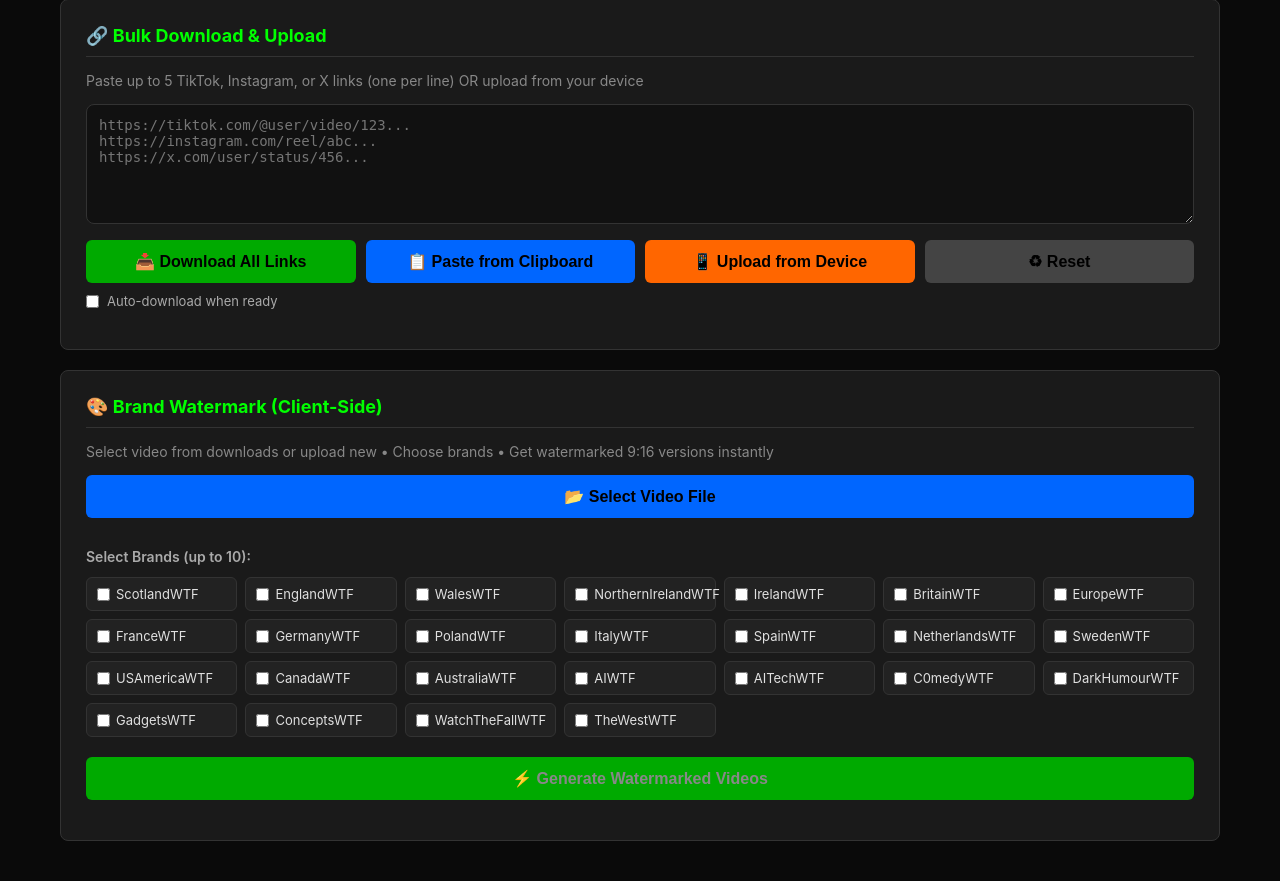
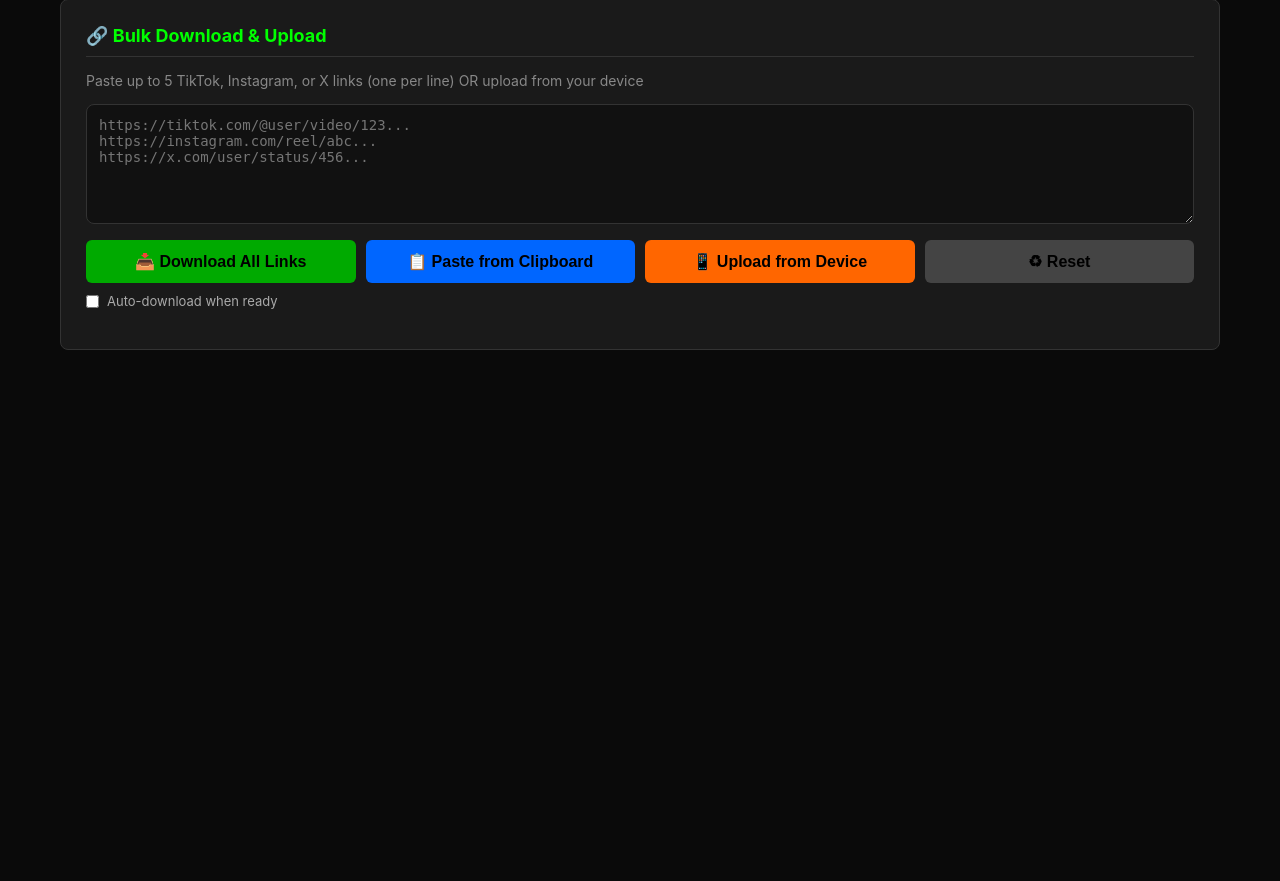
Before and after one commit to watchthefall/watchthefall-orchestrator, a Flask app: page /portal/ in a window 1280 px wide. Shown: the part 184-1065 px from the top of the page. After the commit the page ends 534 px from the top, so only its background shows below. Run offline with Flask 3, Linux system fonts and the light colour scheme; some libraries are stand-ins or nearby versions.

Commit message:
Hide redundant Brand Watermark section

```diff
--- a/portal/templates/dashboard.html
+++ b/portal/templates/dashboard.html
@@ -324,8 +324,8 @@
             <div id="fetchStatus" style="margin-top:15px;"></div>
         </div>
 
-        <!-- Brand Watermark Section -->
-        <div class="section">
+        <!-- Brand Watermark Section (HIDDEN - Use orange "Upload from Device" button instead) -->
+        <div class="section" style="display:none;">
             <h2>🎨 Brand Watermark (Client-Side)</h2>
             <p style="color: #888; font-size: 14px; margin-bottom: 15px;">Select video from downloads or upload new • Choose brands • Get watermarked 9:16 versions instantly</p>
 
```
